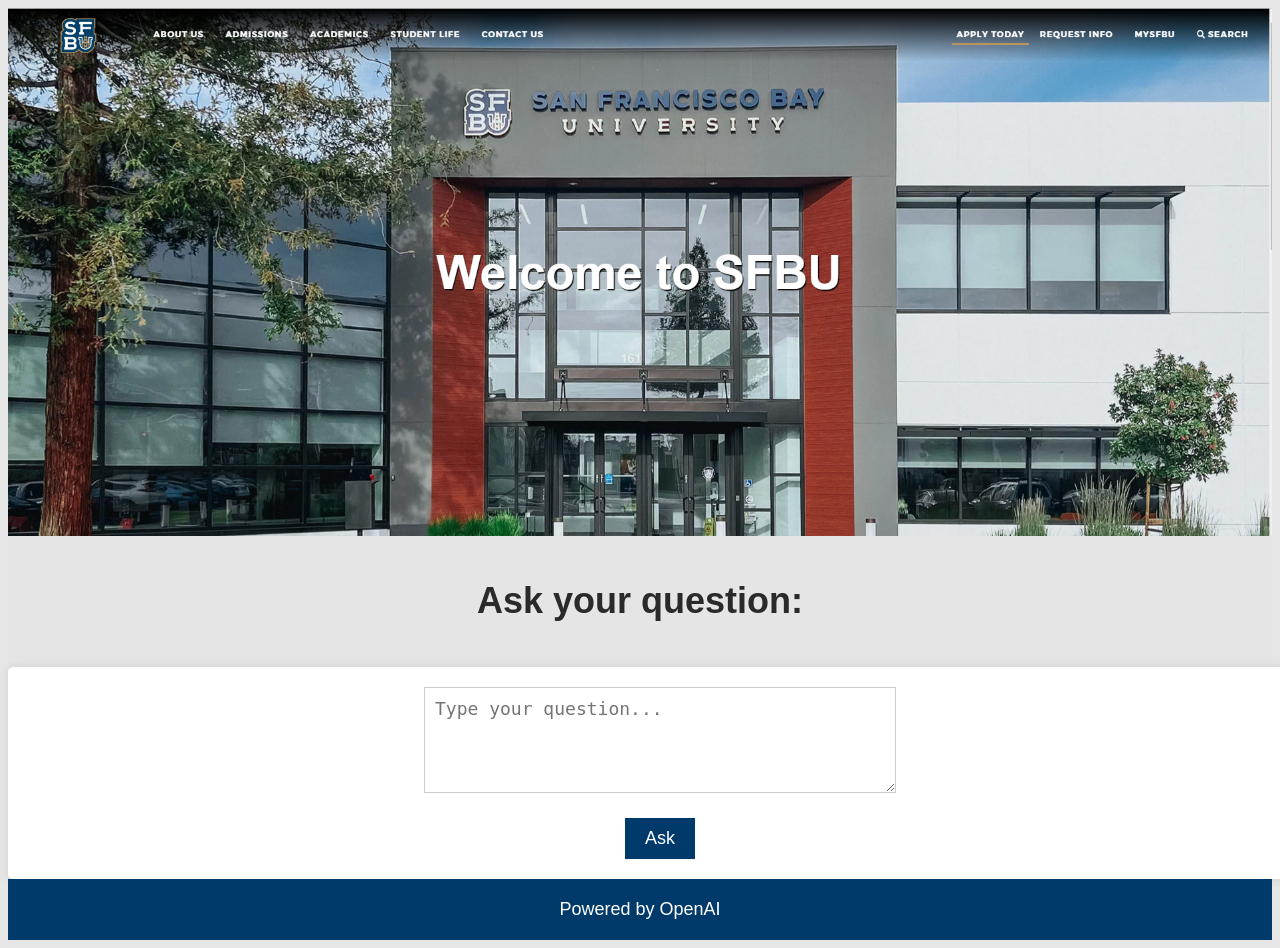
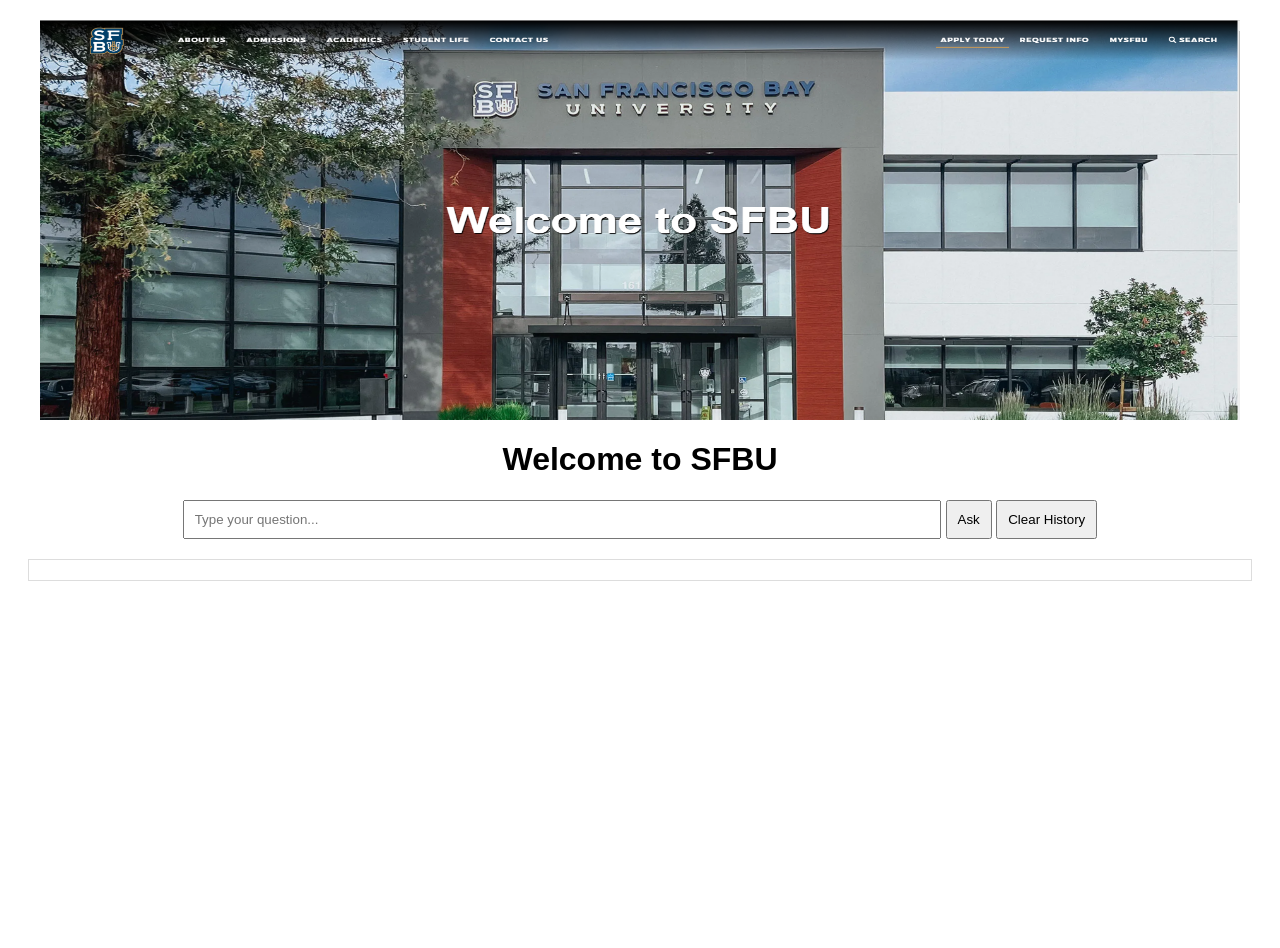
Before and after one commit to AaliyahSalia/OpenAI_Project_SFBU, a Flask app: page / in a window 1280 px wide. After the commit the page ends 581 px from the top, so only its background shows below. Run offline with Flask 3, Linux system fonts and the light colour scheme; some libraries are stand-ins or nearby versions.

Commit message:
new lineup

```diff
--- a/app.py
+++ b/app.py
@@ -1,19 +1,105 @@
-from flask import Flask, render_template, request, redirect, url_for
-from utils import get_completion_from_messages
+# from flask import Flask, render_template, request, jsonify, session
+# from flask_session import Session  # Ensure Flask-Session is installed
+# import utils  # Ensure this module is available in your project
+# import openai
+# from dotenv import load_dotenv
+
+# app = Flask(__name__)
+
+# # Configure session to use filesystem (instead of signed cookies)
+# app.config["SESSION_PERMANENT"] = False
+# app.config["SESSION_TYPE"] = "filesystem"
+# Session(app)
+
+# # Load environment variables
+# _ = load_dotenv()  # Assuming your .env file is in the root directory
+
+# # Set OpenAI API key
+# openai.api_key = utils.get_api()
+
+# # Load documents from PDF
+# path = "/home/sharoncao0802/CS589_Projects/CreateChatBot/pdfFiles/2023Catalog.pdf"  # Update the path to the actual location of your PDF
+# vectorstore = utils.db_loader(path)
+
+# # Create a QA Chain
+# qa_chain = utils.qa_Chain(vectorstore)
+
+# @app.route('/')
+# def index():
+#     if 'chat_history' not in session:
+#         session['chat_history'] = []
+#     return render_template('index.html', chat_history=session['chat_history'])
+
+# @app.route('/ask', methods=['POST'])
+# def ask():
+#     content = request.json
+#     query = content.get('question')
+
+#     if not query:
+#         return jsonify("No question provided."), 400
+
+#     chat_history = session.get('chat_history', [])
+#     result = qa_chain({"question": query, "chat_history": chat_history})
+#     chat_history.append((query, result["answer"]))
+#     session['chat_history'] = chat_history  # Store the updated history back into the session
+
+#     return jsonify(result['answer'])
+
+# if __name__ == '__main__':
+#     app.run(debug=True)
+
+from flask import Flask, render_template, request, jsonify, session
+from flask_session import Session  # Ensure Flask-Session is installed
+import utils  # Ensure this module is available in your project
+import openai
+from dotenv import load_dotenv
 
 app = Flask(__name__)
 
-@app.route('/', methods=['GET', 'POST'])
+# Configure session to use filesystem (instead of signed cookies)
+app.config["SESSION_PERMANENT"] = False
+app.config["SESSION_TYPE"] = "filesystem"
+Session(app)
+
+# Load environment variables
+_ = load_dotenv()  # Assuming your .env file is in the root directory
+
+# Set OpenAI API key
+openai.api_key = utils.get_api()
+
+# Load documents from PDF
+path = "/home/sharoncao0802/CS589_Projects/SFBU_Main/SFBU_OpenAI_Project/pdfFiles/2023Catalog.pdf"  # Update the path to the actual location of your PDF
+vectorstore = utils.db_loader(path)
+
+# Create a QA Chain
+qa_chain = utils.qa_Chain(vectorstore)
+
+@app.route('/')
 def index():
-    response = ""
-    if request.method == 'POST':
-        user_input = request.form['user_input']
-        # For this example, I'll use a single message from the user.
-        # You can adjust it according to your needs.
-        messages = [{"role": "user", "content": user_input}]
-        response = get_completion_from_messages(messages)
+    # Clear the chat history on refresh
+    session.pop('chat_history', None)
+    return render_template('index.html')
 
-    return render_template('index.html', response=response)
+@app.route('/ask', methods=['POST'])
+def ask():
+    content = request.json
+    query = content.get('question')
+
+    if not query:
+        return jsonify("No question provided."), 400
+
+    chat_history = session.get('chat_history', [])
+    result = qa_chain({"question": query, "chat_history": chat_history})
+    chat_history.append((query, result["answer"]))
+    session['chat_history'] = chat_history  # Store the updated history back into the session
+
+    return jsonify(result['answer'])
+
+@app.route('/clear_history', methods=['POST'])
+def clear_history():
+    # Clear the chat history when the 'Clear History' button is pressed
+    session.pop('chat_history', None)
+    return jsonify({'status': 'history cleared'})
 
 if __name__ == '__main__':
-    app.run(debug=True)
+    app.run(debug=True, port=5000)
--- /dev/null
+++ b/requirements.txt
@@ -0,0 +1,2 @@
+flask
+flask_session
--- /dev/null
+++ b/static/css/style.css
@@ -0,0 +1,35 @@
+body {
+    font-family: Arial, sans-serif;
+}
+
+#main-container {
+    margin: 20px;
+    text-align: center;
+}
+
+#chat-history {
+    margin: 20px auto;
+    border: 1px solid #ddd;
+    padding: 10px;
+    max-height: 300px;
+    overflow-y: auto;
+    text-align: left;
+}
+
+#question {
+    width: 60%;
+    padding: 10px;
+}
+
+#ask-button, #clear-history {
+    padding: 10px;
+}
+
+/* Add style for the image */
+img {
+    max-width: 100%; /* makes image responsive */
+    width: 98%; /* maintain aspect ratio */
+    max-height: 400px; /* maximum height */
+    display: block; /* to center the image */
+    margin: 0 auto 20px; /* bottom margin of 20px */
+}
--- a/static/css/styles.css
+++ /dev/null
@@ -1,101 +0,0 @@
-body {
-    font-family: Arial, sans-serif;
-    background-color: #e6e6e6;
-    font-size: 18px;
-}
-
-.image-container {
-    width: 100%;
-    overflow: hidden; /* This ensures any large image does not overflow its container */
-}
-
-.image-container img {
-    width: 100%;
-    display: block; /* This removes any unwanted margin around the image */
-}
-
-.header {
-    background-color: #e5e5e5;
-    color: #2a2a2a;
-    padding: 20px 0;
-    text-align: center;
-}
-
-.container {
-    background-color: #fff;
-    padding: 20px;
-    border-radius: 5px;
-    box-shadow: 0px 0px 10px rgba(0,0,0,0.1);
-    width: 100%;
-    min-height: calc(100vh - height-of-top-image - height-of-footer); /* Adjust these placeholder values */
-    display: flex;
-    flex-direction: column;
-    align-items: center;
-    justify-content: space-between;
-}
-
-
-.input-container {
-    display: flex;
-    flex-direction: column;
-    align-items: center;
-    gap: 10px; /* Space between textarea and button */
-}
-
-textarea {
-    width: 450px;
-    padding: 10px;
-    margin-bottom: 15px;
-    border: 1px solid #ccc;
-    resize: vertical;
-    font-size: 18px;
-}
-
-.button {
-    background-color: #003a6a;
-    color: #fff;
-    padding: 10px 20px;
-    border: none;
-    cursor: pointer;
-    align-self: center;
-    font-family: Arial, sans-serif; /* Ensure the font matches the rest of the page */
-    font-size: 18px;
-    outline: none; /* To remove the blue outline in some browsers */
-    transition: background-color 0.3s ease; /* Smooth color transition for hover */
-}
-
-.button:hover {
-    background-color: #005a9a;
-}
-
-.button:focus {
-    box-shadow: 0 0 3px 2px #007acc6b; /* Optional: Add a subtle outline when the button is focused */
-}
-
-.response-container {
-    background-color: #f9f9f9; /* Slight gray for distinction */
-    padding: 20px;
-    border-radius: 5px;
-    box-shadow: 0px 0px 10px rgba(0,0,0,0.1);
-    width: 80%;
-    max-width: 1000px;
-    margin: 20px auto; /* Center the container */
-}
-
-.response-container h2 {
-    font-size: 24px;
-    margin-bottom: 15px; /* Space between the title and the content */
-}
-
-.response-container p {
-    font-size: 18px;
-    line-height: 1.5; /* Improve readability */
-}
-
-
-.footer {
-    background-color: #003a6a;
-    color: #fff;
-    padding: 20px 0;
-    text-align: center;
-}
--- /dev/null
+++ b/static/js/scripts.js
@@ -0,0 +1,45 @@
+$(document).ready(function() {
+    // Function to post a question to the server
+    function askQuestion() {
+        var question = $('#question').val();
+        $.ajax({
+            url: '/ask',
+            type: 'POST',
+            contentType: 'application/json',
+            data: JSON.stringify({ 'question': question }),
+            success: function(response) {
+                $('#chat-history').append('<p><strong>You:</strong> ' + question + '</p>');
+                $('#chat-history').append('<p><strong>Bot:</strong> ' + response + '</p>');
+                $('#question').val(''); // Clear the input field
+            }
+        });
+    }
+
+    // Function to clear the chat history
+    function clearHistory() {
+        $.ajax({
+            url: '/clear_history',
+            type: 'POST',
+            success: function(response) {
+                $('#chat-history').empty();
+            }
+        });
+    }
+
+    // Event handler for the 'Ask' button
+    $('#ask-button').click(function() {
+        askQuestion();
+    });
+
+    // Event handler for pressing 'Enter' in the question field
+    $('#question').keypress(function(event) {
+        if (event.which == 13) { // Enter key has a keycode of 13
+            askQuestion();
+        }
+    });
+
+    // Event handler for the 'Clear History' button
+    $('#clear-history').click(function() {
+        clearHistory();
+    });
+});
--- a/templates/index.html
+++ b/templates/index.html
@@ -3,37 +3,20 @@
 <head>
     <meta charset="UTF-8">
     <meta name="viewport" content="width=device-width, initial-scale=1.0">
-    <link rel="stylesheet" href="static/css/styles.css">
-    <title>Flask OpenAI Interface</title>
+    <title>Chat with SFBU Bot</title>
+    <link rel="stylesheet" href="{{ url_for('static', filename='css/style.css') }}">
+    <script src="https://code.jquery.com/jquery-3.6.0.min.js"></script>
+    <script src="{{ url_for('static', filename='js/scripts.js') }}"></script>
 </head>
 <body>
-    <div class="image-container">
-        <img src="static/images/SFBU.png" alt="SFBU Logo">
-    </div>
-    <div class="main-wrapper">
-
-        <div class="header">
-            <h1>Ask your question:</h1>
-        </div>
-
-        <div class="container">
-            <form action="/" method="post" class="question-form">
-                <div class="input-container">
-                    <textarea name="user_input" rows="4" cols="50" placeholder="Type your question..."></textarea>
-                    <button class="button" type="submit">Ask</button>
-                </div>
-            </form>
-
-            {% if response %}
-            <div class="response-container">
-                <h2>Response:</h2>
-                <p>{{ response }}</p>
-            </div>
-            {% endif %}
-        </div>
-
-        <div class="footer">
-            Powered by OpenAI
+    <div id="main-container">
+        <img src="{{ url_for('static', filename='images/SFBU.png') }}" alt="SFBU Logo" />
+        <h1>Welcome to SFBU</h1>
+        <input type="text" id="question" placeholder="Type your question..." autocomplete="off">
+        <button id="ask-button">Ask</button>
+        <button id="clear-history">Clear History</button>
+        <div id="chat-history">
+            <!-- Chat history will be loaded here by JavaScript -->
         </div>
     </div>
 </body>
```
Also changed, not shown: utils.py (+136 -15 lines), image.png (deleted), 4 other files.
